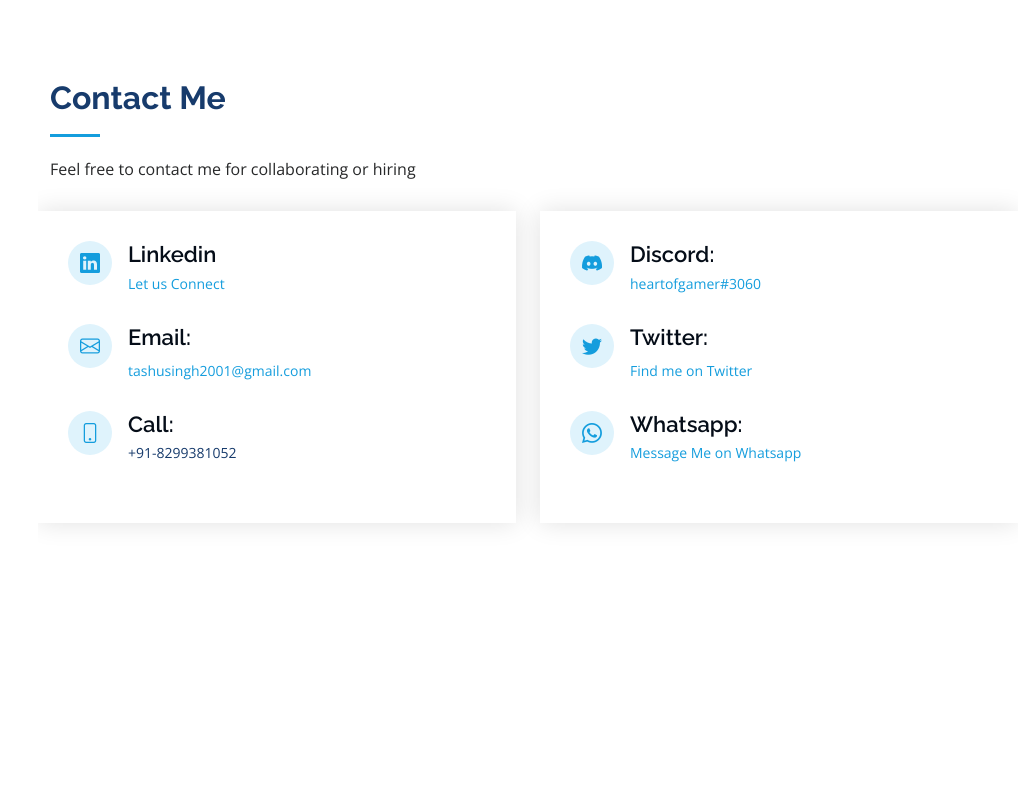
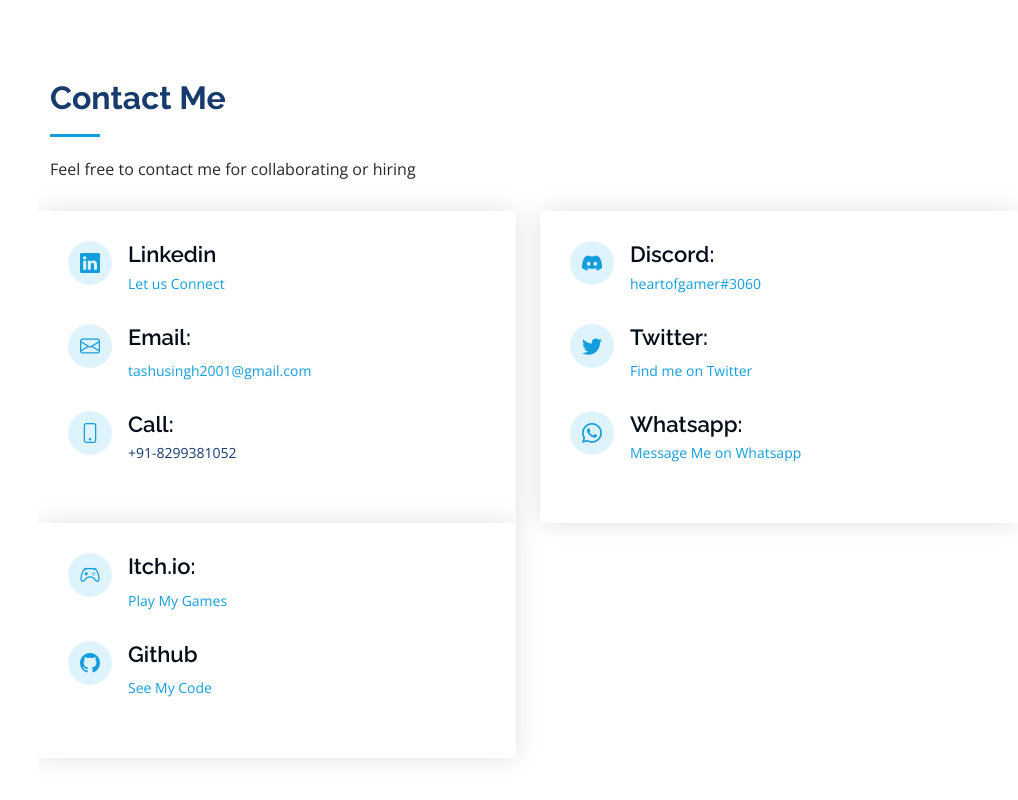
Before and after one commit to suryanshsingh2001/Suryansh-Portfolio, a plain HTML site: page index.html in a window 1280 px wide. Shown: the part 4075-4875 px from the top of the page, without its empty margins (262-1280 px from the left). Before the commit the page ends 4728 px from the top, so only its background shows below. Drawn offline with nearby package versions, Linux system fonts and the light colour scheme.

Commit message:
Changed contact section

```diff
--- a/index.html
+++ b/index.html
@@ -603,7 +603,7 @@
                 <p>+91-8299381052</p>
               </div>
 
-            </div>
+           </div>
 
           </div>
 <!--Copied the above code dont change the classes lol-->
@@ -627,6 +627,25 @@
                 <p><a href="https://wa.me/+918299381052">Message Me on Whatsapp</a></p>
               </div>
 
+            </div>
+
+          </div>
+
+
+          <div class="col-lg-6 d-flex align-items-stretch" data-aos="fade-up" data-aos-delay="400">
+            <div class="info">
+
+              <div class="email">
+                <i class="bi bi-controller"></i>
+                <h4>Itch.io:</h4>
+                <p><a href="https://suryanshsingh2001.itch.io/">Play My Games</a></p>
+              </div>
+
+              <div class="email">
+                <i class="bi bi-github"></i>
+                <h4>Github</h4>
+                <p><a href="https://github.com/suryanshsingh2001">See My Code</a></p>
+              </div
             </div>
 
           </div>
```
